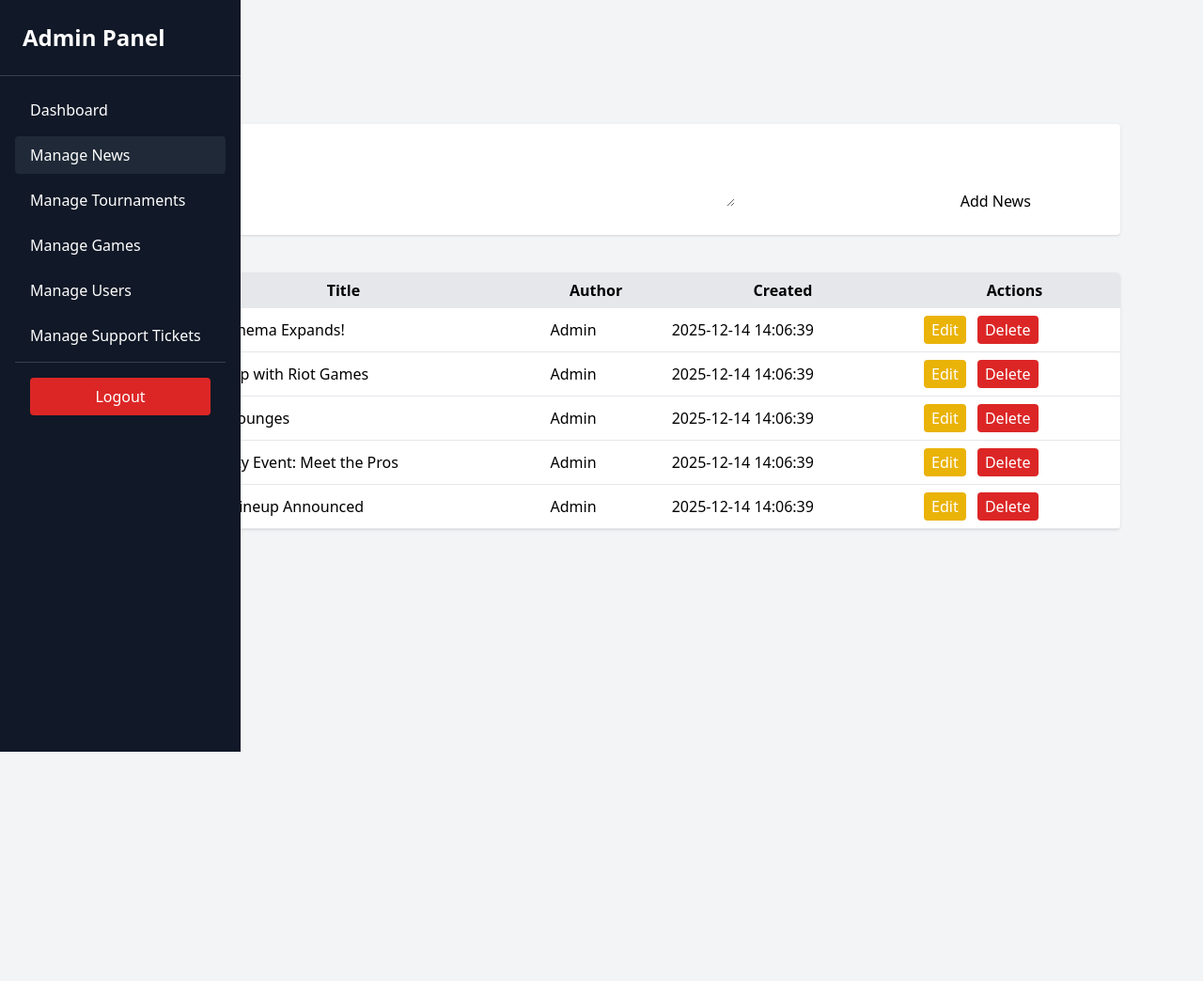
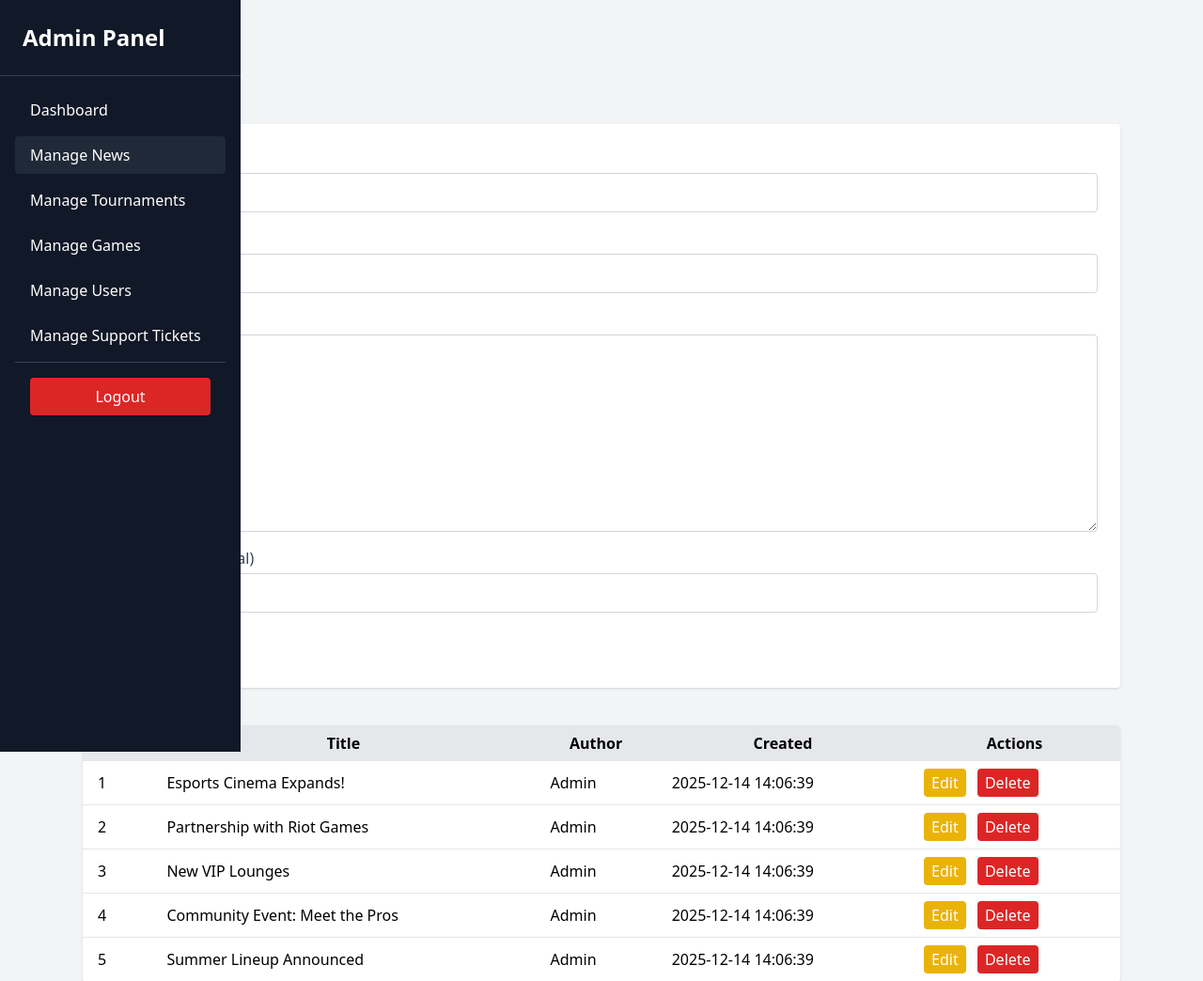
Before and after one commit to Sinyedu/dwpcinema-2025, a PHP site: page /views/news.php in a window 1280 px wide. Shown: the top 1044 px of the page at 94% size. Before the commit the page ends 800 px from the top, so only its background shows below. Run offline with PHP 8.4, Linux system fonts and the light colour scheme; the visitor is signed in with stand-in values (Sample User, id 1); data comes from the database, SQL or seed files in the repository; data that the repository does not hold is empty; a stand-in replaces the project's code that opens the database connection; some libraries are stand-ins or nearby versions.

Commit message:
chore: styling

```diff
--- a/views/news.php
+++ b/views/news.php
@@ -87,11 +87,34 @@ if (isset($_GET['edit'])) {
 
         <h2 class="text-xl font-semibold mb-2">Add News</h2>
         <form method="POST" class="space-y-4 bg-white p-6 rounded shadow mb-10">
-            <input type="text" name="newsTitle" required>
-            <input type="text" name="newsAuthor" required>
-            <textarea name="newsContent" required></textarea>
-            <input type="text" name="newsImage">
-            <button type="submit" name="add">Add News</button>
+            <div>
+                <label for="newsTitle" class="block text-gray-700 font-medium mb-1">Title</label>
+                <input type="text" id="newsTitle" name="newsTitle" required
+                    class="w-full border border-gray-300 rounded px-3 py-2 focus:outline-none focus:ring-2 focus:ring-blue-500">
+            </div>
+
+            <div>
+                <label for="newsAuthor" class="block text-gray-700 font-medium mb-1">Author</label>
+                <input type="text" id="newsAuthor" name="newsAuthor" required
+                    class="w-full border border-gray-300 rounded px-3 py-2 focus:outline-none focus:ring-2 focus:ring-blue-500">
+            </div>
+
+            <div>
+                <label for="newsContent" class="block text-gray-700 font-medium mb-1">Content</label>
+                <textarea id="newsContent" name="newsContent" required rows="8"
+                    class="w-full border border-gray-300 rounded px-3 py-2 focus:outline-none focus:ring-2 focus:ring-blue-500 resize-y"></textarea>
+            </div>
+
+            <div>
+                <label for="newsImage" class="block text-gray-700 font-medium mb-1">Image URL (optional)</label>
+                <input type="text" id="newsImage" name="newsImage"
+                    class="w-full border border-gray-300 rounded px-3 py-2 focus:outline-none focus:ring-2 focus:ring-blue-500">
+            </div>
+
+            <button type="submit" name="add"
+                class="bg-blue-600 text-white px-6 py-2 rounded hover:bg-blue-500 transition font-medium">
+                Add News
+            </button>
         </form>
 
         <table class="w-full table-auto bg-white rounded shadow overflow-hidden">
```
